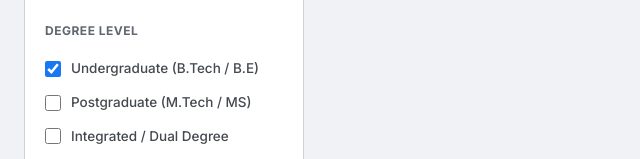
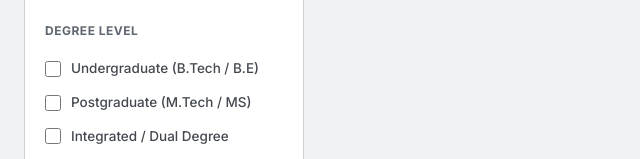
Before and after one commit to as9560630638-hash/educost, a plain HTML site: page colleges.html in a window 1280 px wide. Shown: the part 641-800 px from the top of the page, 0-640 px from the left. Drawn offline with Linux system fonts and the light colour scheme; no server answers.

Commit message:
Remove pre-checked undergraduate filter that blocked all UGC colleges

```diff
--- a/colleges.html
+++ b/colleges.html
@@ -180,7 +180,7 @@
         <div class="filter-section">
           <div class="filter-section-title">Degree Level</div>
           <label class="filter-checkbox-item">
-            <input type="checkbox" class="filter-checkbox-item" value="undergraduate" data-label="Undergraduate" checked /> Undergraduate (B.Tech / B.E)
+            <input type="checkbox" class="filter-checkbox-item" value="undergraduate" data-label="Undergraduate" /> Undergraduate (B.Tech / B.E)
           </label>
           <label class="filter-checkbox-item">
             <input type="checkbox" class="filter-checkbox-item" value="postgraduate" data-label="Postgraduate" /> Postgraduate (M.Tech / MS)
```
